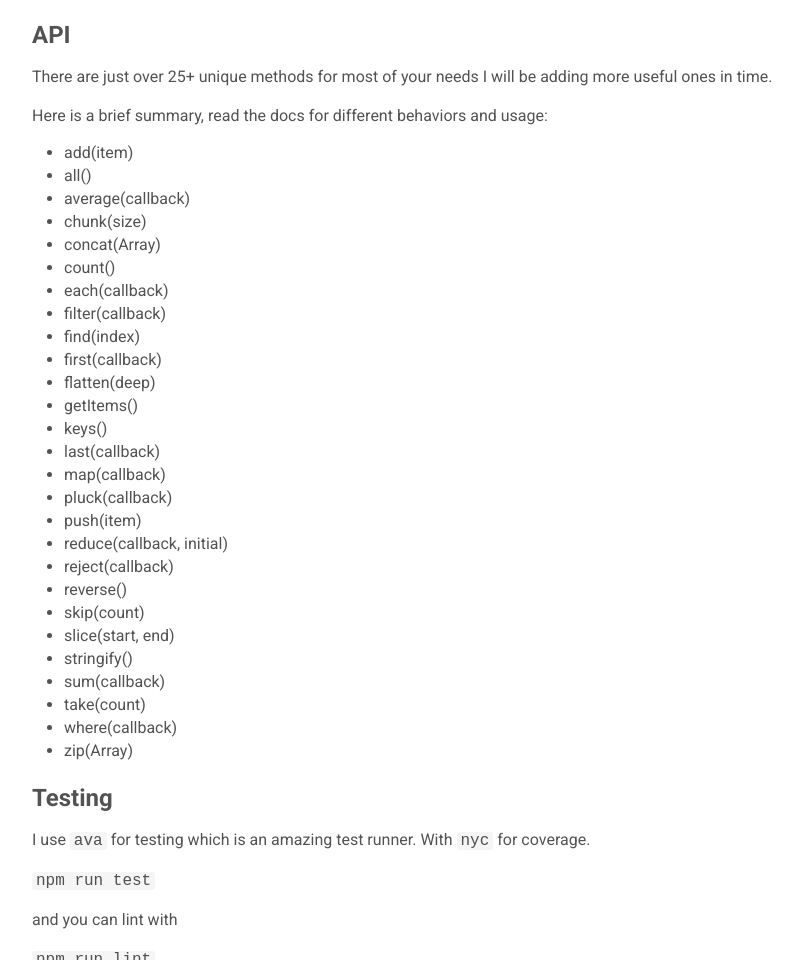
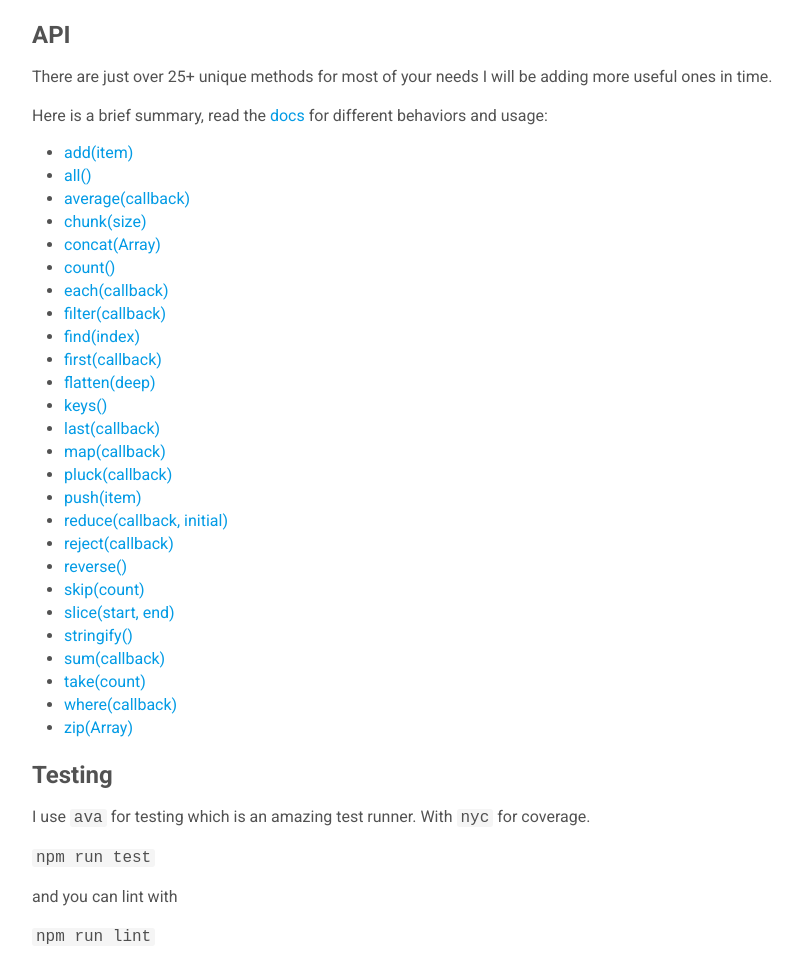
Before and after one commit to logaretm/collectionsjs, a website: page docs/index.html in a window 1280 px wide. Shown: the part 1415-2375 px from the top of the page, without its empty margins (238-1037 px from the left). Drawn offline with Linux system fonts and the light colour scheme.

Commit message:
update readme.md

```diff
--- a/docs/index.html
+++ b/docs/index.html
@@ -76,35 +76,34 @@ import Collection from &apos;collectionjs&apos;;</code>
 </ul>
 <h3 id="api">API</h3>
 <p>There are just over 25+ unique methods for most of your needs I will be adding more useful ones in time.</p>
-<p>Here is a brief summary, read the docs for different behaviors and usage:</p>
+<p>Here is a brief summary, read the <a href="https://logaretm.github.io/collectionjs/">docs</a> for different behaviors and usage:</p>
 <ul>
-<li>add(item)</li>
-<li>all()</li>
-<li>average(callback)</li>
-<li>chunk(size)</li>
-<li>concat(Array)</li>
-<li>count()</li>
-<li>each(callback)</li>
-<li>filter(callback)</li>
-<li>find(index)</li>
-<li>first(callback)</li>
-<li>flatten(deep)</li>
-<li>getItems()</li>
-<li>keys()</li>
-<li>last(callback)</li>
-<li>map(callback)</li>
-<li>pluck(callback)</li>
-<li>push(item)</li>
-<li>reduce(callback, initial)</li>
-<li>reject(callback)</li>
-<li>reverse()</li>
-<li>skip(count)</li>
-<li>slice(start, end)</li>
-<li>stringify()</li>
-<li>sum(callback)</li>
-<li>take(count)</li>
-<li>where(callback)</li>
-<li>zip(Array)</li>
+<li><a href="https://logaretm.github.io/collectionjs/class/src/collection.js~Collection.html#instance-method-add">add(item)</a></li>
+<li><a href="https://logaretm.github.io/collectionjs/class/src/collection.js~Collection.html#instance-method-all">all()</a></li>
+<li><a href="https://logaretm.github.io/collectionjs/class/src/collection.js~Collection.html#instance-method-average">average(callback)</a></li>
+<li><a href="https://logaretm.github.io/collectionjs/class/src/collection.js~Collection.html#instance-method-chunk">chunk(size)</a></li>
+<li><a href="https://logaretm.github.io/collectionjs/class/src/collection.js~Collection.html#instance-method-concat">concat(Array)</a></li>
+<li><a href="https://logaretm.github.io/collectionjs/class/src/collection.js~Collection.html#instance-method-count">count()</a></li>
+<li><a href="https://logaretm.github.io/collectionjs/class/src/collection.js~Collection.html#instance-method-each">each(callback)</a></li>
+<li><a href="https://logaretm.github.io/collectionjs/class/src/collection.js~Collection.html#instance-method-filter">filter(callback)</a></li>
+<li><a href="https://logaretm.github.io/collectionjs/class/src/collection.js~Collection.html#instance-method-find">find(index)</a></li>
+<li><a href="https://logaretm.github.io/collectionjs/class/src/collection.js~Collection.html#instance-method-first">first(callback)</a></li>
+<li><a href="https://logaretm.github.io/collectionjs/class/src/collection.js~Collection.html#instance-method-flatten">flatten(deep)</a></li>
+<li><a href="https://logaretm.github.io/collectionjs/class/src/collection.js~Collection.html#instance-method-keys">keys()</a></li>
+<li><a href="https://logaretm.github.io/collectionjs/class/src/collection.js~Collection.html#instance-method-last">last(callback)</a></li>
+<li><a href="https://logaretm.github.io/collectionjs/class/src/collection.js~Collection.html#instance-method-map">map(callback)</a></li>
+<li><a href="https://logaretm.github.io/collectionjs/class/src/collection.js~Collection.html#instance-method-pluck">pluck(callback)</a></li>
+<li><a href="https://logaretm.github.io/collectionjs/class/src/collection.js~Collection.html#instance-method-push">push(item)</a></li>
+<li><a href="https://logaretm.github.io/collectionjs/class/src/collection.js~Collection.html#instance-method-reduce">reduce(callback, initial)</a></li>
+<li><a href="https://logaretm.github.io/collectionjs/class/src/collection.js~Collection.html#instance-method-reject">reject(callback)</a></li>
+<li><a href="https://logaretm.github.io/collectionjs/class/src/collection.js~Collection.html#instance-method-reverse">reverse()</a></li>
+<li><a href="https://logaretm.github.io/collectionjs/class/src/collection.js~Collection.html#instance-method-skip">skip(count)</a></li>
+<li><a href="https://logaretm.github.io/collectionjs/class/src/collection.js~Collection.html#instance-method-slice">slice(start, end)</a></li>
+<li><a href="https://logaretm.github.io/collectionjs/class/src/collection.js~Collection.html#instance-method-stringify">stringify()</a></li>
+<li><a href="https://logaretm.github.io/collectionjs/class/src/collection.js~Collection.html#instance-method-sum">sum(callback)</a></li>
+<li><a href="https://logaretm.github.io/collectionjs/class/src/collection.js~Collection.html#instance-method-take">take(count)</a></li>
+<li><a href="https://logaretm.github.io/collectionjs/class/src/collection.js~Collection.html#instance-method-where">where(callback)</a></li>
+<li><a href="https://logaretm.github.io/collectionjs/class/src/collection.js~Collection.html#instance-method-zip">zip(Array)</a></li>
 </ul>
 <h3 id="testing">Testing</h3>
 <p>I use <code>ava</code> for testing which is an amazing test runner. With <code>nyc</code> for coverage.</p>
```
Also changed, not shown: docs/source.html (+1 -1 lines), README.md.
